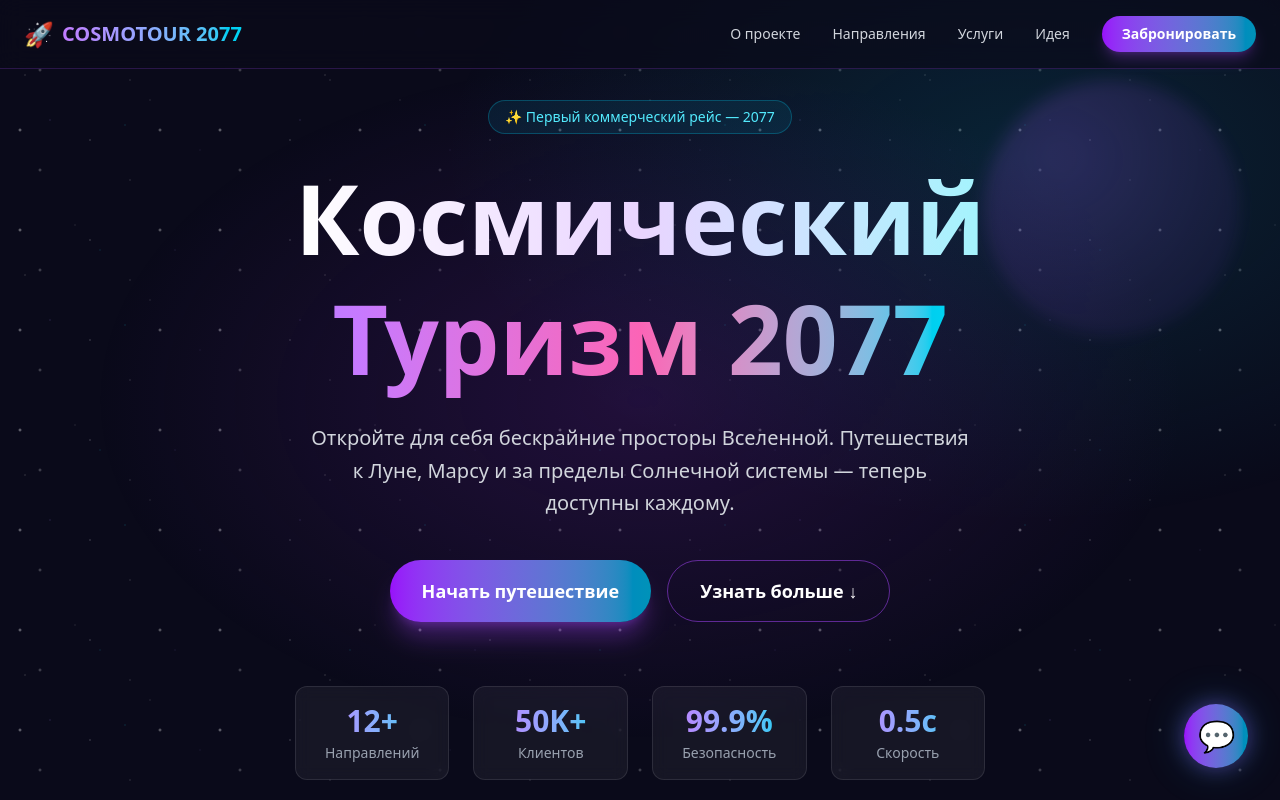
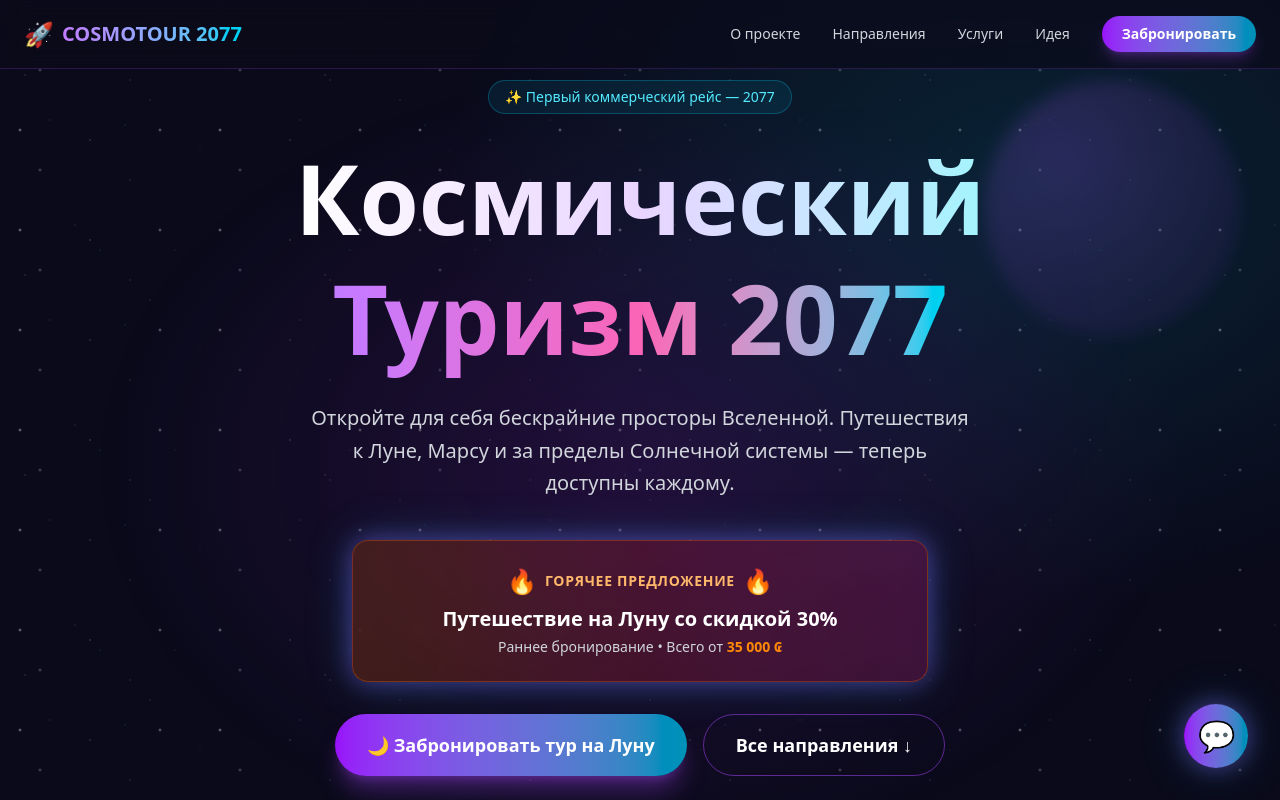
Before and after one commit to luckyr0st/alsfjsalkf, a React (Vite) app: page / in a window 1280 px wide. Shown: the top 800 px of the page. Built offline with nearby package versions, Linux system fonts and the light colour scheme.

Commit message:
task snapshot 28df7037-167c-4242-bb9a-5674aaab181e

```diff
--- a/src/App.tsx
+++ b/src/App.tsx
@@ -131,15 +131,31 @@ function App() {
           <p className="text-lg md:text-xl text-gray-300 max-w-2xl mx-auto mb-10 leading-relaxed">
             Откройте для себя бескрайние просторы Вселенной. Путешествия к Луне, Марсу и за пределы Солнечной системы — теперь доступны каждому.
           </p>
+
+          {/* Горячее предложение */}
+          <div className="mb-8 p-6 rounded-2xl bg-gradient-to-r from-orange-500/20 via-red-500/20 to-pink-500/20 border border-orange-500/30 backdrop-blur-sm max-w-xl mx-auto animate-pulse-slow">
+            <div className="flex items-center justify-center gap-2 mb-2">
+              <span className="text-2xl">🔥</span>
+              <span className="text-sm font-bold text-orange-300 uppercase tracking-wider">Горячее предложение</span>
+              <span className="text-2xl">🔥</span>
+            </div>
+            <p className="text-xl font-bold text-white mb-1">
+              Путешествие на Луну со скидкой 30%
+            </p>
+            <p className="text-sm text-gray-300">
+              Раннее бронирование • Всего от <span className="text-orange-400 font-bold">35 000 ₢</span>
+            </p>
+          </div>
+
           <div className="flex flex-col sm:flex-row gap-4 justify-center">
             <button
               onClick={() => setIsBookingOpen(true)}
               className="px-8 py-4 bg-gradient-to-r from-purple-600 to-cyan-600 rounded-full text-lg font-bold hover:from-purple-500 hover:to-cyan-500 transition-all shadow-xl shadow-purple-500/30 hover:shadow-purple-500/50 hover:scale-105"
             >
-              Начать путешествие
+              🌙 Забронировать тур на Луну
             </button>
             <button className="px-8 py-4 border border-purple-500/50 rounded-full text-lg font-semibold hover:bg-purple-500/10 transition-all">
-              Узнать больше ↓
+              Все направления ↓
             </button>
           </div>
 
```
